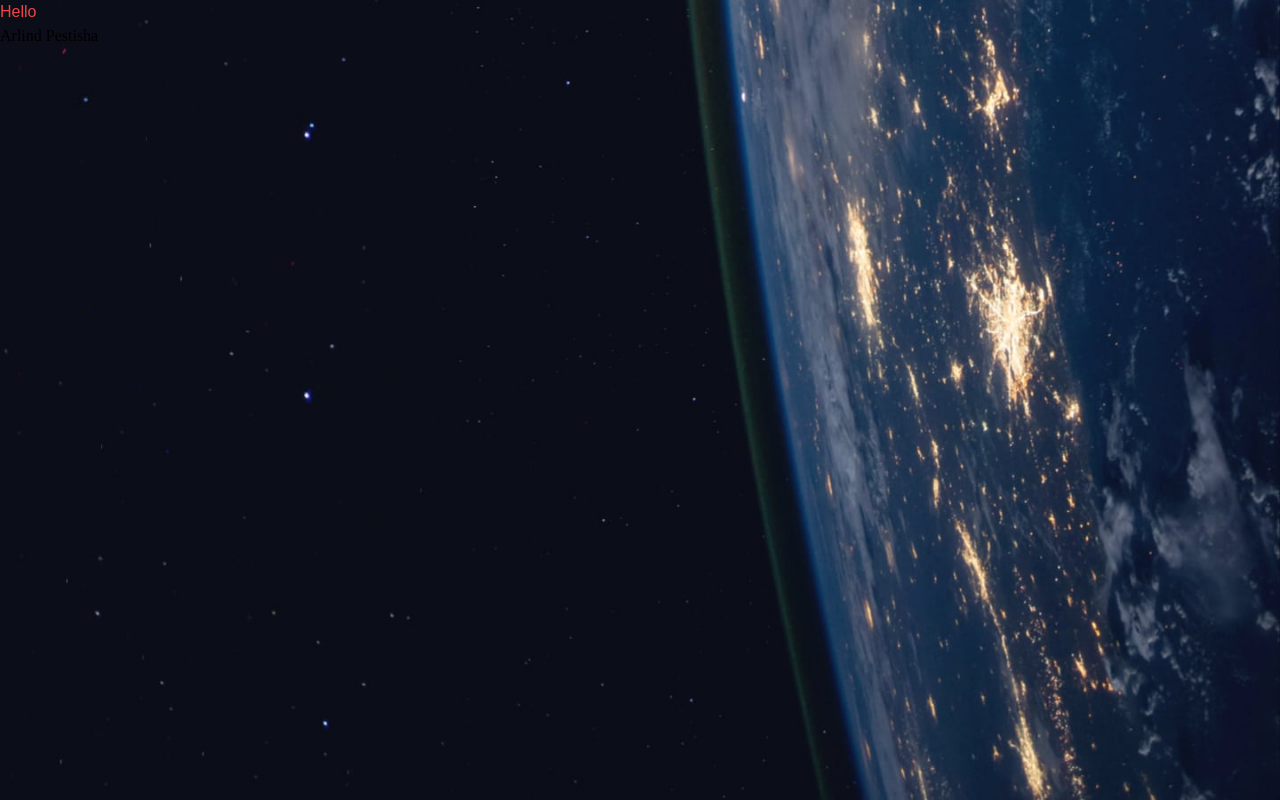
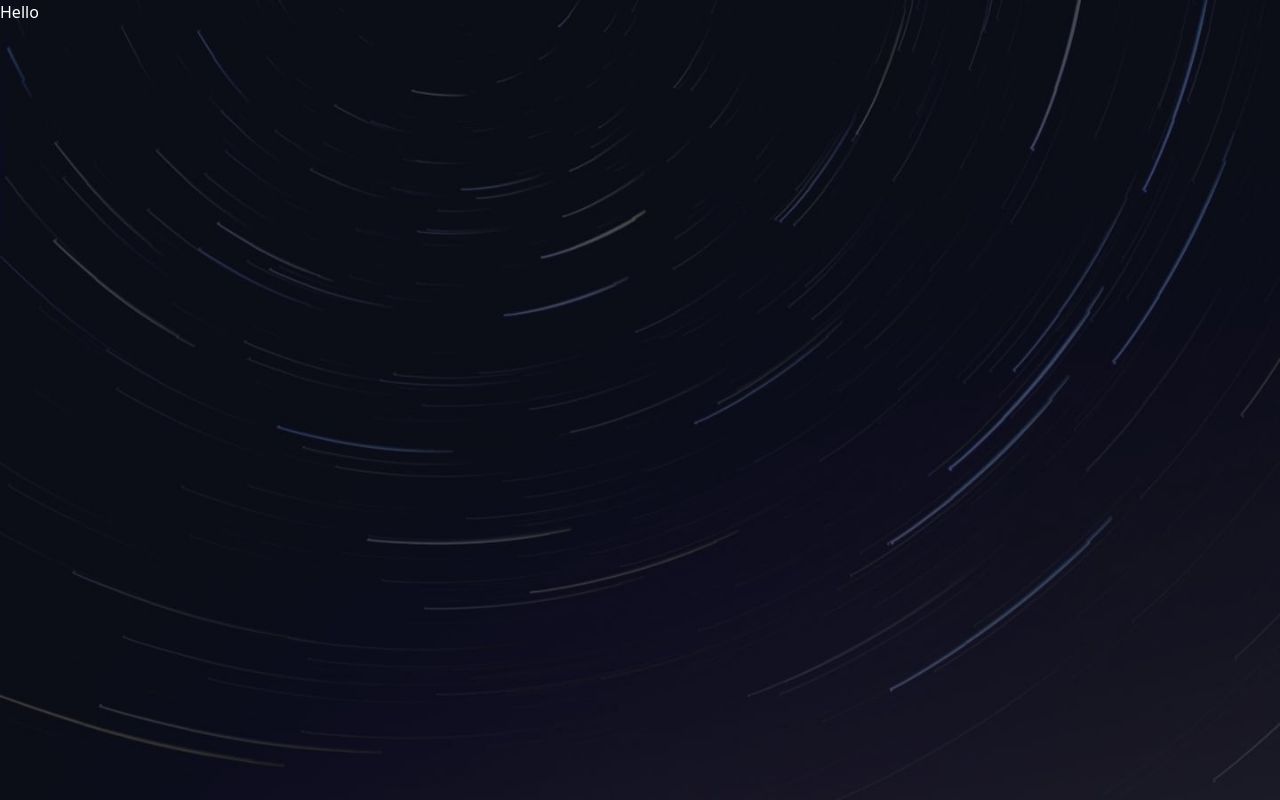
Before and after one commit to ArlindPestisha/space, a React (Vite) app: page /technology in a window 1280 px wide. Built offline with nearby package versions, Linux system fonts and the light colour scheme.

Commit message:
Add components

```diff
--- a/package.json
+++ b/package.json
@@ -19,6 +19,7 @@
     "@vitejs/plugin-react": "^3.0.0",
     "autoprefixer": "^10.4.19",
     "postcss": "^8.4.38",
+    "prettier": "3.2.5",
     "tailwindcss": "^3.4.3",
     "vite": "^4.0.0"
   }
--- a/src/App.jsx
+++ b/src/App.jsx
@@ -1,12 +1,20 @@
+import { BrowserRouter as Router,Routes, Route } from 'react-router-dom';
+import Home from './components/Home'
+import Technology from './components/Technology';
 
 const App = () => {
 
 
   return (
-    <div className="bg-cover bg-center h-screen bg-home max-sm:bg-homeTablet" >
-      <h1 className="text-red-500  font-barlowCondensed">Hello</h1>
-      <h2 className=" font-bellefair">Arlind Pestisha</h2>
-    </div>
+    <Router>
+      <Routes>
+       <Route  path='/' element={<Home />} />
+       <Route  path='/technology' element={<Technology />} />
+      </Routes>
+
+
+    </Router>
+
   )
 }
 
--- /dev/null
+++ b/src/components/Home.jsx
@@ -0,0 +1,10 @@
+const Home = () => {
+    return (
+       <div className="bg-cover bg-center h-screen bg-home max-sm:bg-homeTablet" >
+      <h1 className="text-red-500  font-barlowCondensed">Hello</h1>
+      <h2 className=" font-bellefair">Arlind Pestisha</h2>
+    </div>
+    )
+}
+
+export default Home
--- /dev/null
+++ b/src/components/Technology.jsx
@@ -0,0 +1,9 @@
+const Technology = () => {
+    return (
+        <div className="bg-cover bg-center h-screen bg-technologyDesktop">
+            <h1 className=" text-white">Hello</h1>
+        </div>
+    )
+}
+
+export default Technology
```
Also changed, not shown: src/components/Crew.jsx (added), src/components/Destination.jsx (added), 2 other files (tests, documents, lock files or other folders).
